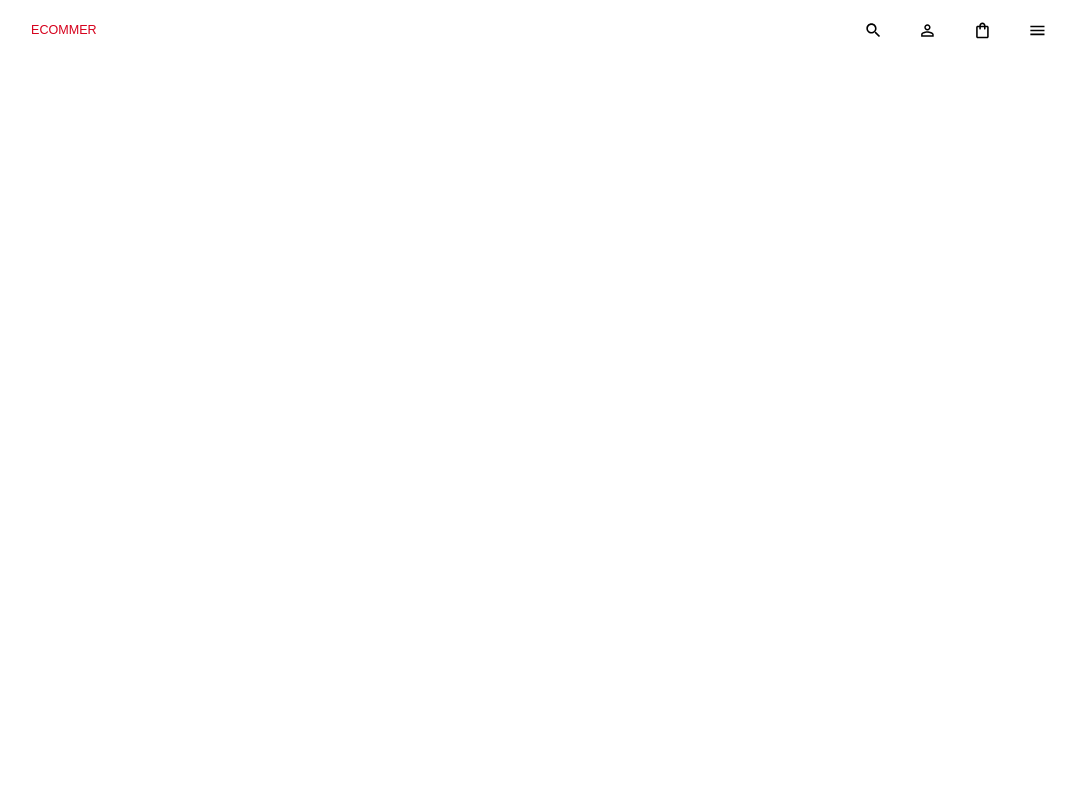
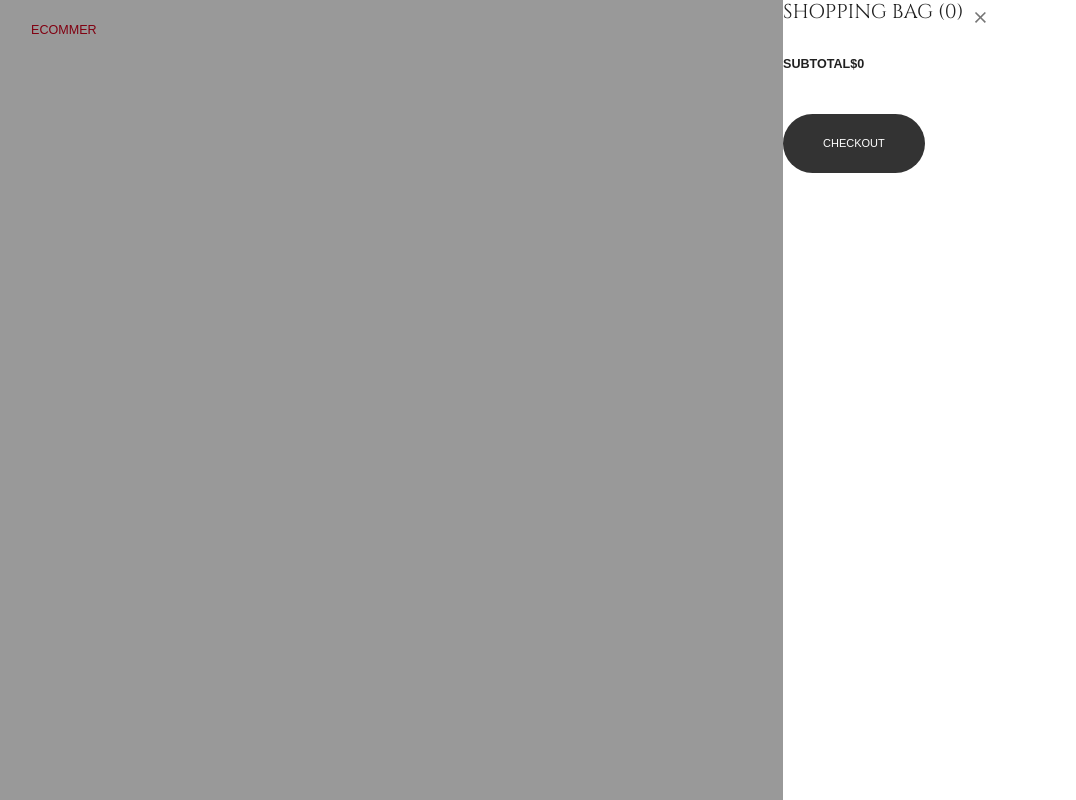
Before and after one commit to mali295/clothing-ecommerce, a React (Create React App) app in the folder client-moe/: page /checkout/success in a window 1280 px wide. Both pictures are taken after a click on the button 1079 px from the left and 30 px from the top of the page. Shown: the whole page, without its empty margins (97-1173 px from the left). Built offline with nearby package versions, Linux system fonts and the light colour scheme; a web font is replaced by a local one.

Commit message:
Complete building cart menu

```diff
--- a/client-moe/src/App.js
+++ b/client-moe/src/App.js
@@ -2,6 +2,7 @@
 import { BrowserRouter, Routes, Route, useLocation } from 'react-router-dom'
 import Checkout from "./scenes/home/checkout/Checkout";
 import Confirmation from "./scenes/home/checkout/Confirmation";
+import CartMenu from "./scenes/home/global/CartMenu";
 import Navbar from "./scenes/home/global/Navbar";
 import Home from "./scenes/home/Home"
 import ItemDetails from "./scenes/home/itemDetails/ItemDetails";
@@ -29,6 +30,7 @@
           <Route path="checkout" element={<Checkout />} />
           <Route path="checkout/success" element={<Confirmation />} />
         </Routes>
+        <CartMenu />
       </BrowserRouter>
 
     </div>
--- a/client-moe/src/scenes/home/global/CartMenu.jsx
+++ b/client-moe/src/scenes/home/global/CartMenu.jsx
@@ -18,7 +18,7 @@
     const navigate = useNavigate();
     const dispatch = useDispatch();
     const cart = useSelector((state) => state.cart.cart);
-    const setIsCartOpen = useSelector((state) => state.cart.setIsCartOpen);
+    const setIsCartOpen = useSelector((state) => state.cart.isCartOpen);
 
     const totalPrice = cart.reduce((total, item) => {
         return total + item.count * item.attributes.price;
@@ -54,10 +54,87 @@
 
                     </FlexBox>
 
+                    <Box>
+                        {cart.map((item) => (
+                            <Box key={`${item.attributes.name}-${item.id}`}>
+                                <FlexBox p="15px 0">
+                                    <Box flex="1 1 40%">
+                                        <img
+                                            alt={item?.name}
+                                            width="123px"
+                                            height="164px"
+                                            src={`http://localhost:3000${item?.attributes?.image?.data?.attributes?.formats?.medium?.url}`}
+                                        />
+
+                                    </Box>
+                                    <Box flex="1 1 60%">
+                                        <FlexBox mb="5px">
+                                            <Typography fontWeight="bold">
+                                                {item.attributes.name}
+                                            </Typography>
+                                            <IconButton onClick={() => dispatch(removeFromCart ({id: item.id}))}>
+                                                <CloseIcon />
+                                            </IconButton>
+
+                                        </FlexBox>
+                                        <Typography>{item.attributes.shortDescription}</Typography>
+                                        <FlexBox m="15px 0" >
+                                            <Box
+                                            display="flex"
+                                            alignItems="center"
+                                            border={`1.5px solid ${shades.neutral[500]}`}
+                                            >
+                                                <IconButton
+                                                    onClick={() => dispatch(decreaseCount({id: item.id}))}
+                                                >
+                                                    <RemoveIcon />
+                                                </IconButton>
+                                                <Typography>{item.count}</Typography>
+                                                <IconButton
+                                                    onClick={() => dispatch(increaseCount({id: item.id}))}
+                                                >
+                                                    <AddIcon />
+                                                </IconButton>
+
+                                            </Box>
+                                            <Typography fontWeight="bold">
+                                                ${item.attributes.price}
+                                            </Typography>
+
+                                        </FlexBox>
+
+
+                                    </Box>
+                                </FlexBox>
+                                <Divider />
+
+                            </Box>
+                        ))}
+                    </Box>
+
+                    <Box m="20px 0">
+                        <FlexBox m="20px 0">
+                            <Typography fontWeight="bold">SUBTOTAL</Typography>
+                            <Typography fontWeight="bold">${totalPrice}</Typography>
+                        </FlexBox>
+                        <Button
+                        sx={{
+                            backgroundColor: shades.primary[400],
+                            color: "white",
+                            borderRadius: "100px",
+                            minWidth: "100px",
+                            padding: "20px 40px",
+                            m: "20px 0"
+                        }}
+                        onClick={() => {
+                            navigate("/checkout");
+                            dispatch(setIsCartOpen({}));
+                        }}
+                        >CHECKOUT</Button>
+                    </Box>
+
                 </Box>
-
             </Box>
-
         </Box>
 
     )
--- a/client-moe/src/state/index.js
+++ b/client-moe/src/state/index.js
@@ -42,7 +42,7 @@
 
         setIsCartOpen: (state) => {
             state.isCartOpen = !state.isCartOpen;
-        }
+        },
 
     }
 });
```
